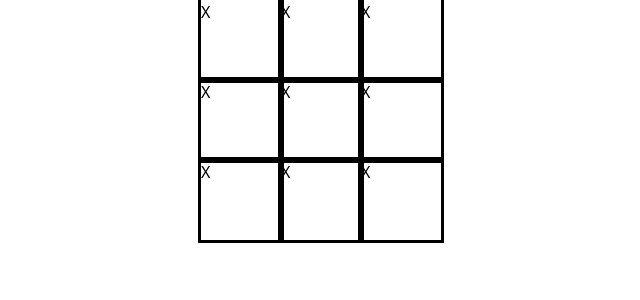
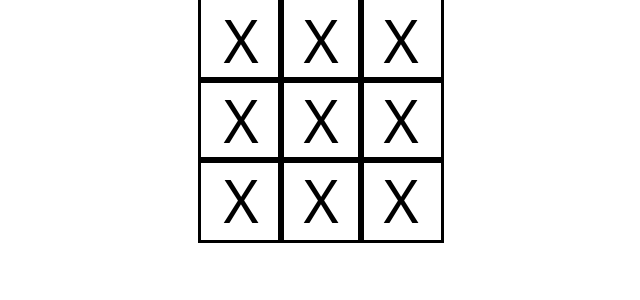
Before and after one commit to antonjanzon95/tictactoe, a Vue app: page / in a window 1280 px wide. Shown: the top 300 px of the page, without its empty margins (319-959 px from the left). Built offline with nearby package versions, Linux system fonts and the light colour scheme.

Commit message:
added square comp, props, emits, interface

```diff
--- a/src/components/Square.vue
+++ b/src/components/Square.vue
@@ -3,13 +3,23 @@ import { ref } from 'vue';
 
 interface IShape {
   shape: 'X' | 'O';
+  index: number;
 }
 
 const props = defineProps<IShape>();
+
+const emits = defineEmits(['placeShape']);
+
+const handleClick = () => {
+  emits('placeShape', props.index);
+};
 </script>
 
 <template>
-  <div class="w-20 h-20 outline">
-    {{ !shape ? '' : shape }}
+  <div
+    class="w-20 h-20 text-6xl outline flex justify-center items-center"
+    @click="handleClick"
+  >
+    {{ shape }}
   </div>
 </template>
```
